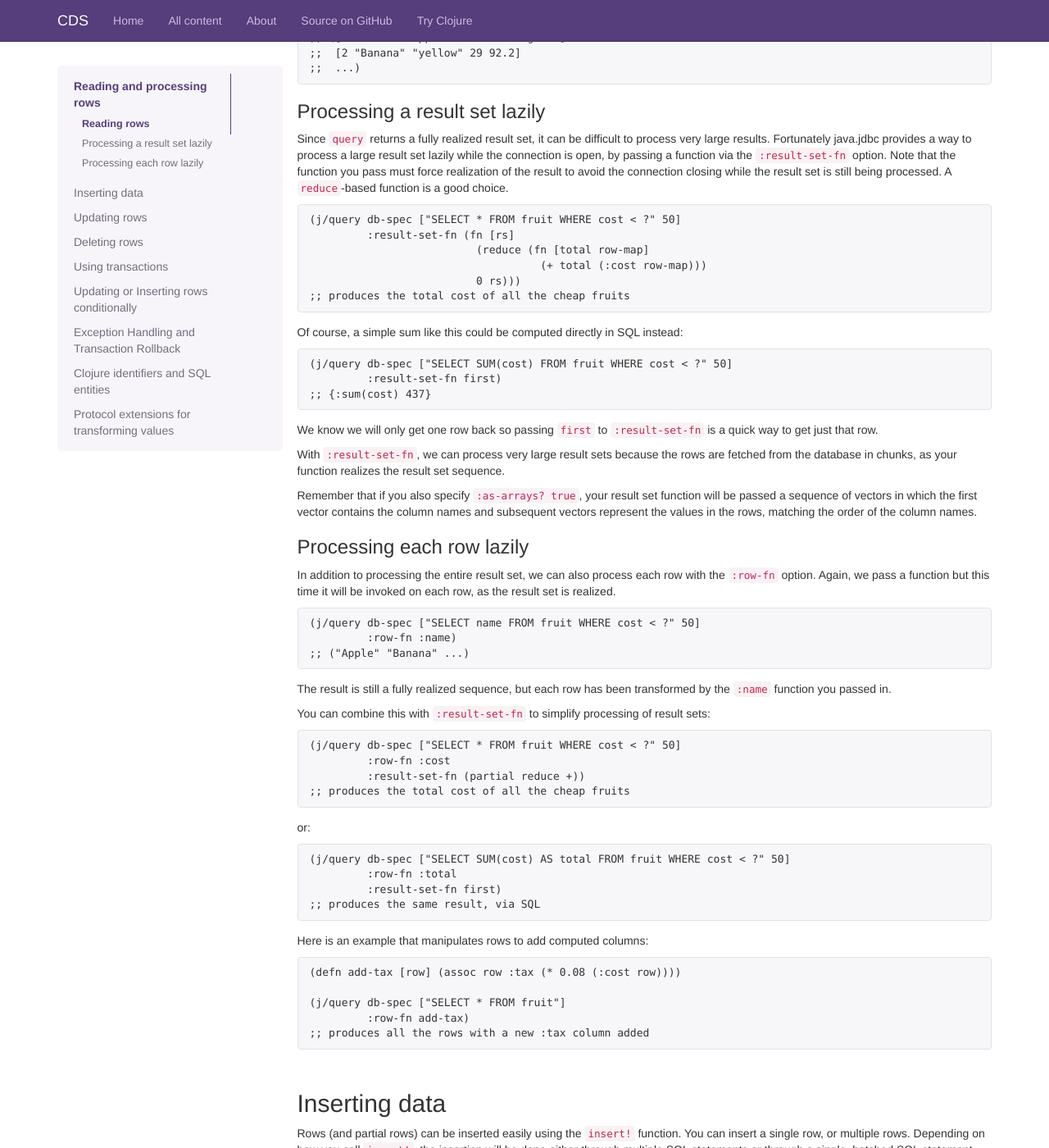
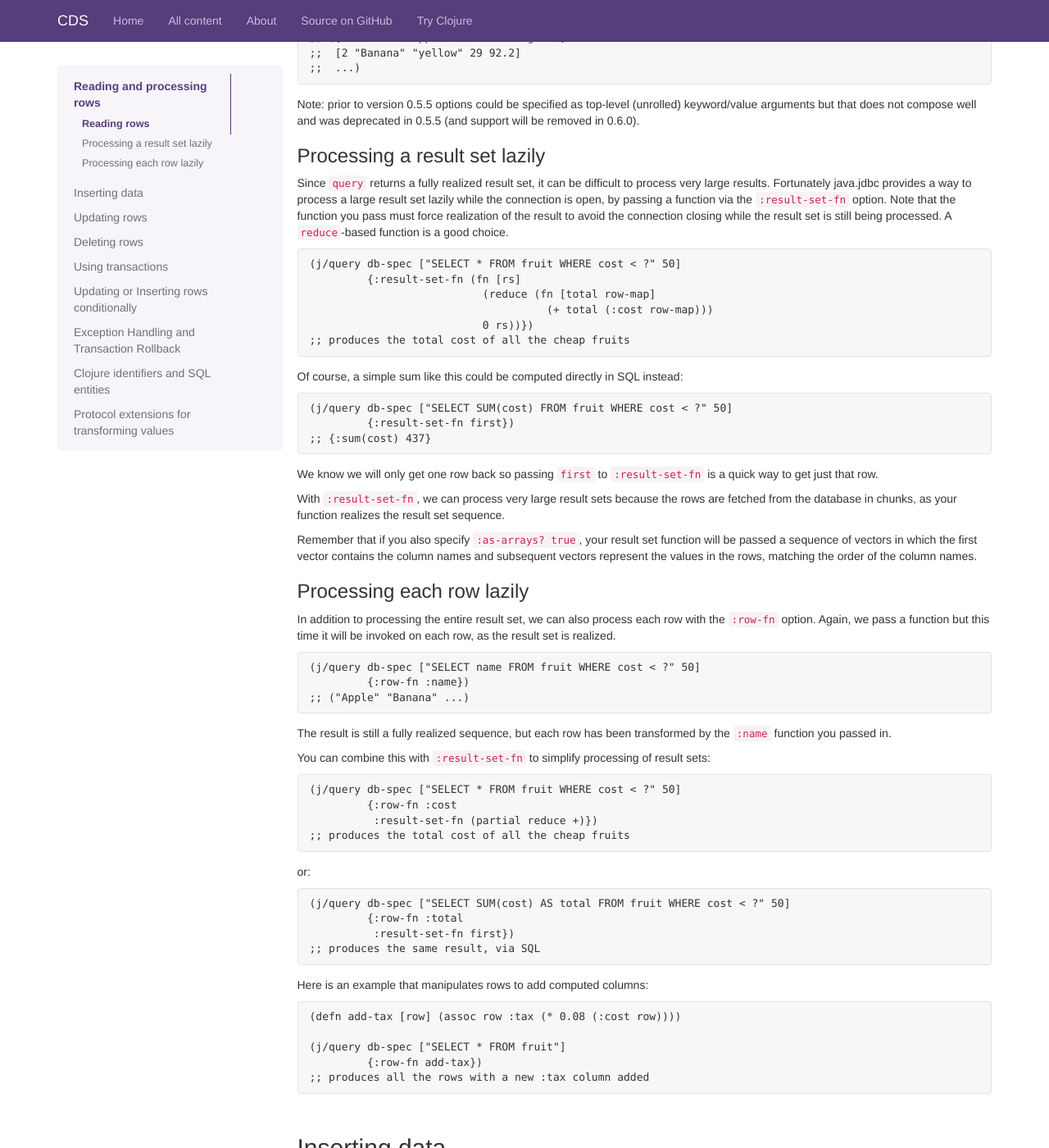
Before and after one commit to clojuredocs/guides, a Jekyll site: the page built from articles/ecosystem/java_jdbc/using_sql.md, in a window 1280 px wide and 1400 px high, scrolled down 739 px. Shown: the whole window at 82% size. Built offline with Jekyll 4.4.1, drawn with Linux system fonts in a browser that asks for light colours; some web fonts are replaced; Markdown is read by kramdown in place of the engine named in the settings; some of the changed text lies outside the part shown.

Commit message:
Document java.jdbc 0.5.5 changes
In version 0.5.5, the unrolled keyword/value arguments are
deprecated in favor of a hash map of options as a single argument (in
order to make the functions easier to compose with other functions). In
version 0.6.0, support for the unrolled keyword/value arguments will be
removed (so I'll update the documentation again when that happens).

```diff
--- a/articles/ecosystem/java_jdbc/using_sql.md
+++ b/articles/ecosystem/java_jdbc/using_sql.md
@@ -28,26 +28,28 @@ To obtain a fully realized result set as a sequence of maps, you can use `query`
 You can also return the result set as a sequence of vectors. The first vector will contain the column names, and each subsequent vector will represent a row of data with values in the same order as the columns.
 
     (j/query db-spec ["SELECT * FROM fruit WHERE cost < ?" 50]
-             :as-arrays? true)
+             {:as-arrays? true})
     ;; ([:id :name :appearance :cost :grade]
     ;;  [2 "Banana" "yellow" 29 92.2]
     ;;  ...)
+
+Note: prior to version 0.5.5 options could be specified as top-level (unrolled) keyword/value arguments but that does not compose well and was deprecated in 0.5.5 (and support will be removed in 0.6.0).
 
 ### Processing a result set lazily
 
 Since `query` returns a fully realized result set, it can be difficult to process very large results. Fortunately java.jdbc provides a way to process a large result set lazily while the connection is open, by passing a function via the `:result-set-fn` option. Note that the function you pass must force realization of the result to avoid the connection closing while the result set is still being processed. A `reduce`-based function is a good choice.
 
     (j/query db-spec ["SELECT * FROM fruit WHERE cost < ?" 50]
-             :result-set-fn (fn [rs]
-                              (reduce (fn [total row-map]
-                                        (+ total (:cost row-map)))
-                              0 rs)))
+             {:result-set-fn (fn [rs]
+                               (reduce (fn [total row-map]
+                                         (+ total (:cost row-map)))
+                               0 rs))})
     ;; produces the total cost of all the cheap fruits
 
 Of course, a simple sum like this could be computed directly in SQL instead:
 
     (j/query db-spec ["SELECT SUM(cost) FROM fruit WHERE cost < ?" 50]
-             :result-set-fn first)
+             {:result-set-fn first})
     ;; {:sum(cost) 437}
 
 We know we will only get one row back so passing `first` to `:result-set-fn` is a quick way to get just that row.
@@ -61,7 +63,7 @@ Remember that if you also specify `:as-arrays? true`, your result set function w
 In addition to processing the entire result set, we can also process each row with the `:row-fn` option. Again, we pass a function but this time it will be invoked on each row, as the result set is realized.
 
     (j/query db-spec ["SELECT name FROM fruit WHERE cost < ?" 50]
-             :row-fn :name)
+             {:row-fn :name})
     ;; ("Apple" "Banana" ...)
 
 The result is still a fully realized sequence, but each row has been transformed by the `:name` function you passed in.
@@ -69,15 +71,15 @@ The result is still a fully realized sequence, but each row has been transformed
 You can combine this with `:result-set-fn` to simplify processing of result sets:
 
     (j/query db-spec ["SELECT * FROM fruit WHERE cost < ?" 50]
-             :row-fn :cost
-             :result-set-fn (partial reduce +))
+             {:row-fn :cost
+              :result-set-fn (partial reduce +)})
     ;; produces the total cost of all the cheap fruits
 
 or:
 
     (j/query db-spec ["SELECT SUM(cost) AS total FROM fruit WHERE cost < ?" 50]
-             :row-fn :total
-             :result-set-fn first)
+             {:row-fn :total
+              :result-set-fn first})
     ;; produces the same result, via SQL
 
 Here is an example that manipulates rows to add computed columns:
@@ -85,7 +87,7 @@ Here is an example that manipulates rows to add computed columns:
     (defn add-tax [row] (assoc row :tax (* 0.08 (:cost row))))
 
     (j/query db-spec ["SELECT * FROM fruit"]
-             :row-fn add-tax)
+             {:row-fn add-tax})
     ;; produces all the rows with a new :tax column added
 
 ## Inserting data
@@ -175,10 +177,12 @@ The `with-db-transaction` macro creates a transaction-aware connection from the
 
 You can specify the transaction isolation level as part of the `with-db-transction` binding:
 
-    (j/with-db-transaction [t-con db-spec :isolation :serializable]
+    (j/with-db-transaction [t-con db-spec {:isolation :serializable}]
       ...)
 
 Possible values for `:isolation` are `:none`, `:read-committed`, `:read-uncommitted`, `:repeatable-read`, and `:serializable`. Be aware that not all databases support all isolation levels.
+
+Note: prior to version 0.5.5, the `:isolation` option could be specified without `{ }` but that was deprecated in 0.5.5 (and will be removed in 0.6.0).
 
 In addition, you can also set the current transaction-aware connection to rollback, and reset that setting, as well as test whether the connection is currently set to rollback, using the following functions:
 
@@ -250,7 +254,7 @@ As noted above, transactions can also be set explicitly to rollback instead of c
 
 As hinted at above, java.jdbc converts SQL entity names in result sets to keywords in Clojure by making them lowercase, and converts strings and keywords that specify table and column names (in maps) to SQL entities *as-is* by default.
 
-You can override this behavior by specifying `:identifiers` on the `query` and `metadata-result` functions and by specifying `:entities` on the `delete!`, `insert!`, `update!`, `create-table-ddl`, and `drop-table-ddl` functions.
+You can override this behavior by specifying an options map, containing `:identifiers` on the `query` and `metadata-result` functions or `:entities` on the `delete!`, `insert!`, `update!`, `create-table-ddl`, and `drop-table-ddl` functions.
 
 * `:identifiers` is for converting `ResultSet` column names to keywords. It defaults to `clojure.string/lower-case`.
 * `:entities` is for converting Clojure keywords/string to SQL entity names. It defaults to `identity`.
@@ -258,13 +262,13 @@ You can override this behavior by specifying `:identifiers` on the `query` and `
 If you want to prevent java.jdbc's conversion of SQL entity names to lowercase in a `query` result, you can specify `:identifiers identity`:
 
     (j/query db-spec ["SELECT * FROM mixedTable"]
-             :identifiers identity)
+             {:identifiers identity})
     ;; produces result set with column names exactly as they appear in the DB
 
 It you're working with a database that has underscores in column names, you might want to specify a function that converts those to dashes in Clojure keywords:
 
     (j/query db-spec ["SELECT * FROM mixedTable"]
-             :identifiers #(.replace % \_ \-))
+             {:identifiers #(.replace % \_ \-)})
 
 For several databases, you will often want entities to be quoted in some way (sometimes referred to as "stropping"). A utility function `quoted` is provided that accepts either a single character or a vector pair of characters, and returns a function suitable for use with the `:entities` option.
 
@@ -272,7 +276,7 @@ For example:
 
     (j/insert! db-spec :fruit
                {:name "Apple" :appearance "Round" :cost 99}
-               :entities (j/quoted \`))
+               :options {:entities (j/quoted \`)})
 
 will execute:
 
@@ -283,7 +287,7 @@ with the parameters `"Apple", "Round", "99"` whereas:
 
     (j/insert! db-spec :fruit
                {:name "Apple" :appearance "Round" :cost 99}
-               :entities (j/quoted [\[ \]]))
+               :options {:entities (j/quoted [\[ \]])})
 
 will execute:
 
@@ -291,6 +295,8 @@ will execute:
         VALUES ( ?, ?, ? )
 
 with the parameters `"Apple", "Round", "99"`.
+
+Note that `insert!` and `create-table-ddl` are the only functions that require `:options` as a "flag" to introduce the options map. In all the other functions, the options map is simply the last argument in the call (and can be omitted when the defaults are acceptable).
 
 ## Protocol extensions for transforming values
 
```
Also changed, not shown: articles/ecosystem/java_jdbc/home.md (+0 -1 lines), articles/ecosystem/java_jdbc/using_ddl.md (+18 -2 lines).
